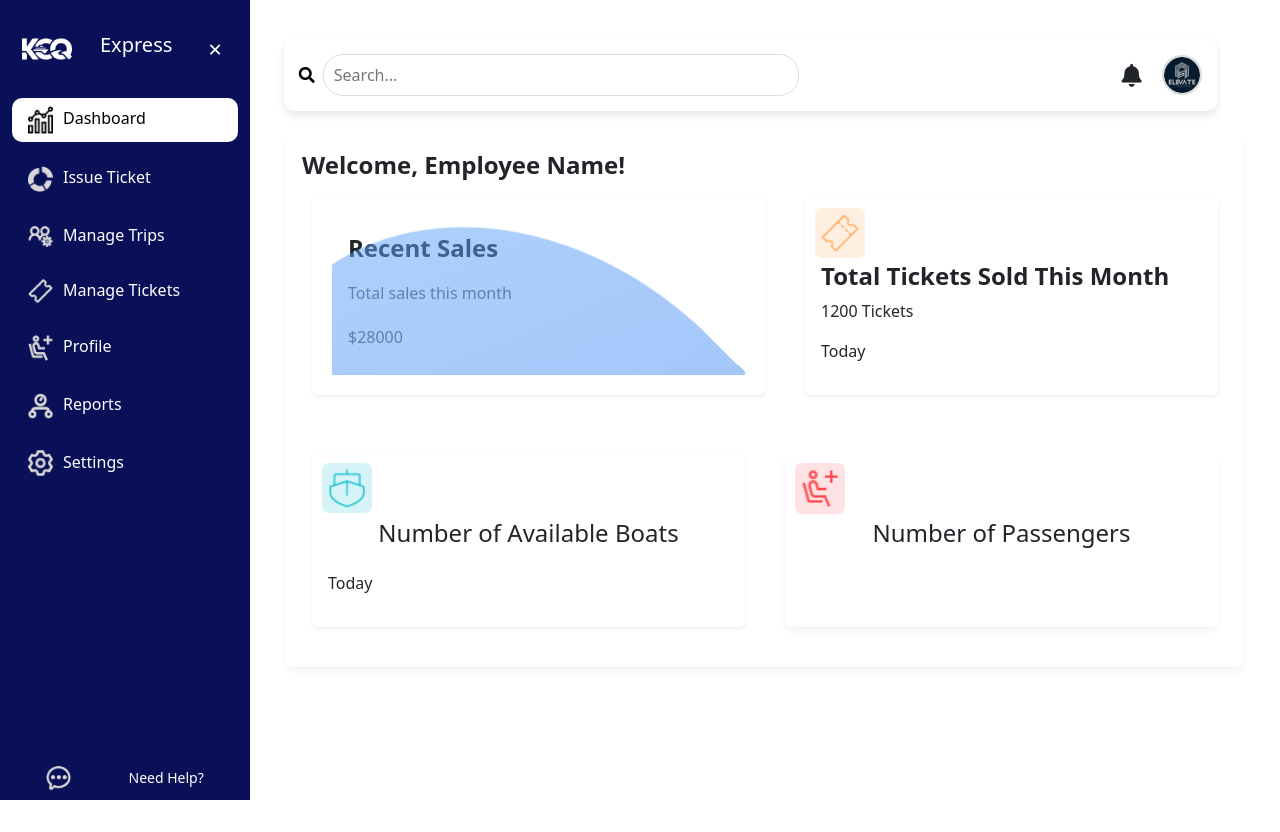
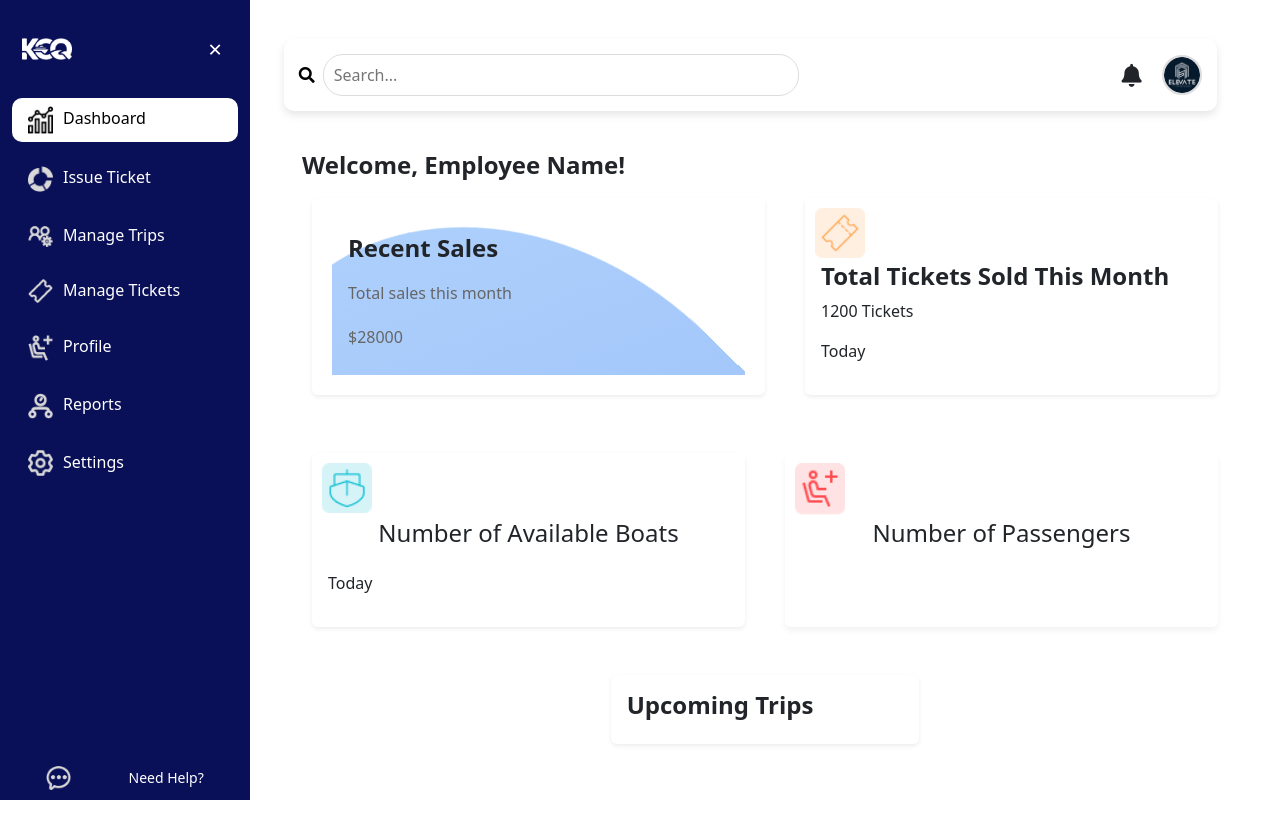
Before and after one commit to Elevate-Company/KCQ-Ferry-Ticketing-System, a React (Create React App) app in the folder frontend/: page /dashboard in a window 1280 px wide. Before the commit the page ends 800 px from the top, so only its background shows below. Built offline with nearby package versions, Linux system fonts and the light colour scheme.

Commit message:
fix sidebar component icon

```diff
--- a/frontend/src/core/components.js
+++ b/frontend/src/core/components.js
@@ -1,7 +1,7 @@
 import React, { useState } from 'react';
 import { NavLink, Outlet } from 'react-router-dom';
-import '../css/dashboard.css';  // Global styles
-import '../css/components.css';  // Sidebar-specific styles
+import '../css/dashboard.css';
+import '../css/components.css';
 import logo from '../assets/kcq.png';
 import dashboardIcon from '../assets/dashboard.png';
 import issueTicketIcon from '../assets/issueticket.png';
@@ -25,24 +25,24 @@ function Components() {
         {/* Sidebar */}
         <div className={`sidebar ${isSidebarExpanded ? 'expanded' : 'collapsed'}`}>
           <div className="sidebar-header">
-            <div className="d-flex align-items-center">
-              {/* Display logo only when sidebar is expanded */}
-              {isSidebarExpanded && <img src={logo} alt="KCQ Logo" className="sidebar-logo" />}
-              {/* Display the triple right arrow icon only when sidebar is collapsed */}
-              {!isSidebarExpanded && (
-                <button onClick={toggleSidebar} className="btn-toggle-sidebar">
-                  <span className="arrow-icon">→</span>
-                </button>
-              )}
-              {isSidebarExpanded && <span className="h5 text-white ms-2">Express</span>}
-            </div>
-            {/* The button now only toggles */}
+            {/* Display logo in expanded mode, and arrow icon in collapsed mode */}
+            {isSidebarExpanded ? (
+              <img src={logo} alt="KCQ Logo" className="sidebar-logo" />
+            ) : (
+              <button onClick={toggleSidebar} className="btn-toggle-sidebar arrow-right">
+                →
+              </button>
+            )}
+
+            {/* Toggle Button (X icon in expanded mode) */}
             {isSidebarExpanded && (
               <button onClick={toggleSidebar} className="btn-toggle-sidebar">
                 ×
               </button>
             )}
           </div>
+
+          {/* Sidebar menu items */}
           <ul className="nav flex-column">
             <li className="nav-item">
               <NavLink to="/dashboard" className={({ isActive }) => `nav-link ${isActive ? 'active' : ''}`}>
@@ -87,6 +87,8 @@ function Components() {
               </NavLink>
             </li>
           </ul>
+
+          {/* "Need Help" section */}
           <div className="d-flex align-items-center need-help">
             <img src={needHelpIcon} alt="Need Help" className="sidebar-icon" />
             {isSidebarExpanded && <span className="ms-2">Need Help?</span>}
--- a/frontend/src/core/dashcard.js
+++ b/frontend/src/core/dashcard.js
@@ -4,13 +4,14 @@ import TicketSales from './ticket_sales';  // Import TicketSales
 import TicketSold from './ticket_sold';    // Import TicketSold
 import AvailableBoat from './available_boat'; // Import AvailableBoat
 import Passenger from './passenger'; // Import Passenger component
+import UpcomingTripCard from './upcomingtripcard'; // Import UpcomingTripCard
 
 const DashCard = () => {
   return (
     <div className="container mt-4">
       <div className="row justify-content-center">
         <div className="col-md-12 col-lg-15"> {/* Adjusted width of the card on large screens */}
-          <div className="card light-shadow border-0 mb-4">  {/* Using light-shadow for custom shadow */}
+          <div className="card no-shadow-no-border mb-4">  {/* Removed shadow and border */}
             <div className="card-body">
               <h2 className="card-title">Welcome, Employee Name!</h2>
 
@@ -31,6 +32,11 @@ const DashCard = () => {
                 {/* Passenger component aligned horizontally with Available Boats */}
                 <Passenger />
               </div>
+
+              {/* New Upcoming Trip Card */}
+              <div className="mt-4">
+                <UpcomingTripCard />
+              </div>
             </div>
           </div>
         </div>
--- a/frontend/src/core/ticket_sold.js
+++ b/frontend/src/core/ticket_sold.js
@@ -20,7 +20,7 @@ function TicketSold() {
           zIndex: 1  // Ensures the image stays on top
         }}
       />
-      <div className="card-body mt-5">
+      <div className="card-body mt-5 fade-in-up">
         <h5 className="card-title">Total Tickets Sold This Month</h5>
         <p className="card-text">{ticketsSold} Tickets</p>
         <p>Today</p>
--- /dev/null
+++ b/frontend/src/core/upcomingtripcard.js
@@ -0,0 +1,16 @@
+import React from 'react';
+import 'bootstrap/dist/css/bootstrap.min.css';  // Import Bootstrap
+
+function UpcomingTripCard() {
+  return (
+    <div className="card shadow-sm border-0 mb-4 col-12 col-md-6 col-lg-4">
+      <div className="card-body">
+        {/* Add title text "Upcoming Trips" */}
+        <h5 className="card-title">Upcoming Trips</h5>
+        {/* You can add more content here */}
+      </div>
+    </div>
+  );
+}
+
+export default UpcomingTripCard;
--- a/frontend/src/css/components.css
+++ b/frontend/src/css/components.css
@@ -9,7 +9,7 @@
     z-index: 10;
     transition: width 0.3s;
     display: flex;
-    flex-direction: column; /* Add flex to make the sidebar content align vertically */
+    flex-direction: column;
 }
 
 .sidebar.expanded {
@@ -25,8 +25,8 @@
     justify-content: space-between;
     align-items: center;
     padding: 0 10px;
-    margin-top: 10px; /* Reduced distance from the top for logo */
-    margin-bottom: 30px; /* Space below the logo */
+    margin-top: 10px;
+    margin-bottom: 30px;
 }
 
 .btn-toggle-sidebar {
@@ -35,6 +35,17 @@
     color: white;
     font-size: 24px;
     cursor: pointer;
+    transition: transform 0.3s;
+}
+
+/* Rotate arrow to the right in collapsed mode */
+.sidebar.collapsed .btn-toggle-sidebar.arrow-right {
+    transform: rotate(0deg);
+}
+
+/* Rotate arrow to the left in expanded mode */
+.sidebar.expanded .btn-toggle-sidebar.arrow-right {
+    transform: rotate(180deg);
 }
 
 /* Sidebar logo */
@@ -42,7 +53,6 @@
     width: 50px;
     height: auto;
     transition: width 0.3s;
-    margin-top: 0; /* Reduced distance from the top */
 }
 
 /* Sidebar links styling */
@@ -56,7 +66,7 @@
     white-space: nowrap;
     overflow: hidden;
     transition: all 0.3s;
-    margin-bottom: 15px; /* Increased space between the links */
+    margin-bottom: 15px;
 }
 
 .sidebar.collapsed .nav-link {
@@ -91,7 +101,7 @@
     font-size: 14px;
     color: #ffffff;
     cursor: pointer;
-    margin-top: auto; /* Pushes the "Need Help" section to the bottom */
+    margin-top: auto;
     padding: 10px 15px;
     display: flex;
     align-items: center;
--- a/frontend/src/css/dashcard.css
+++ b/frontend/src/css/dashcard.css
@@ -66,11 +66,12 @@
     margin: 0;
 }
 
-/* Ensures full width for .light-shadow on larger screens */
-.card.light-shadow {
-    width: 100%;
-    max-width: 100%;
+/* Remove border and shadow from the card */
+.card.no-shadow-no-border {
+    border: none !important;   /* Remove border */
+    box-shadow: none !important; /* Remove box-shadow */
 }
+
 
 /* Adjust child card alignment and spacing */
 .d-flex {
--- a/frontend/src/css/ticket_sales.css
+++ b/frontend/src/css/ticket_sales.css
@@ -1,5 +1,3 @@
-/* src/css/ticket_sales.css */
-
 /* Styling for the card */
 .ticket-card {
     background-color: #ffffff;
@@ -9,6 +7,7 @@
     text-align: left;
     overflow: hidden;
     position: relative;
+    z-index: 1; /* Ensures the card content is above the wave */
 }
 
 /* Title and paragraph styling */
@@ -27,6 +26,7 @@
     height: 100%; /* Adjust height for wave visibility */
     overflow: hidden;
     pointer-events: none; /* Ensure wave doesn't block interactions */
+    z-index: -1; /* Ensures wave stays behind the content */
 }
 
 /* First wave layer (blue gradient for movement) */
```
Also changed, not shown: frontend/src/css/ticket_sold.css (+13 -0 lines), frontend/src/assets/boatlogo.png (added), frontend/src/assets/dash.png (added), frontend/src/core/trips.js (added).
